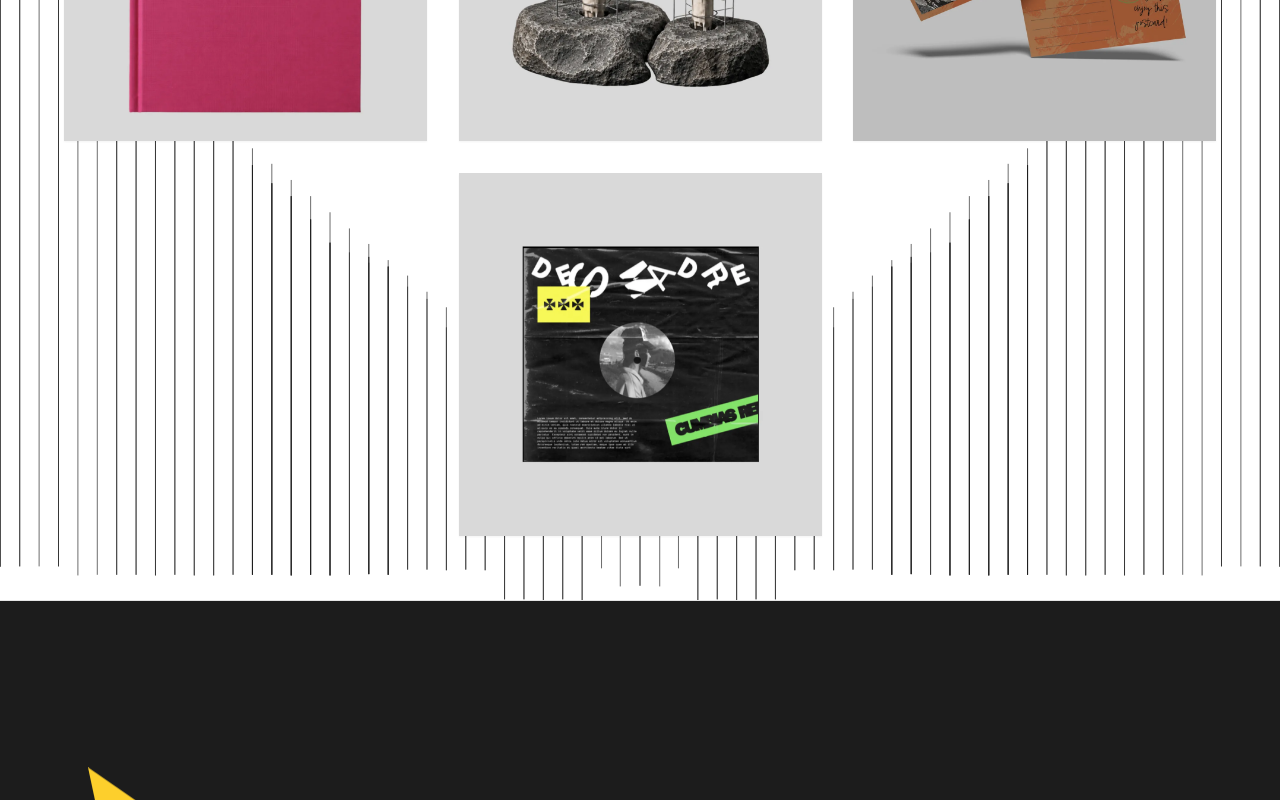
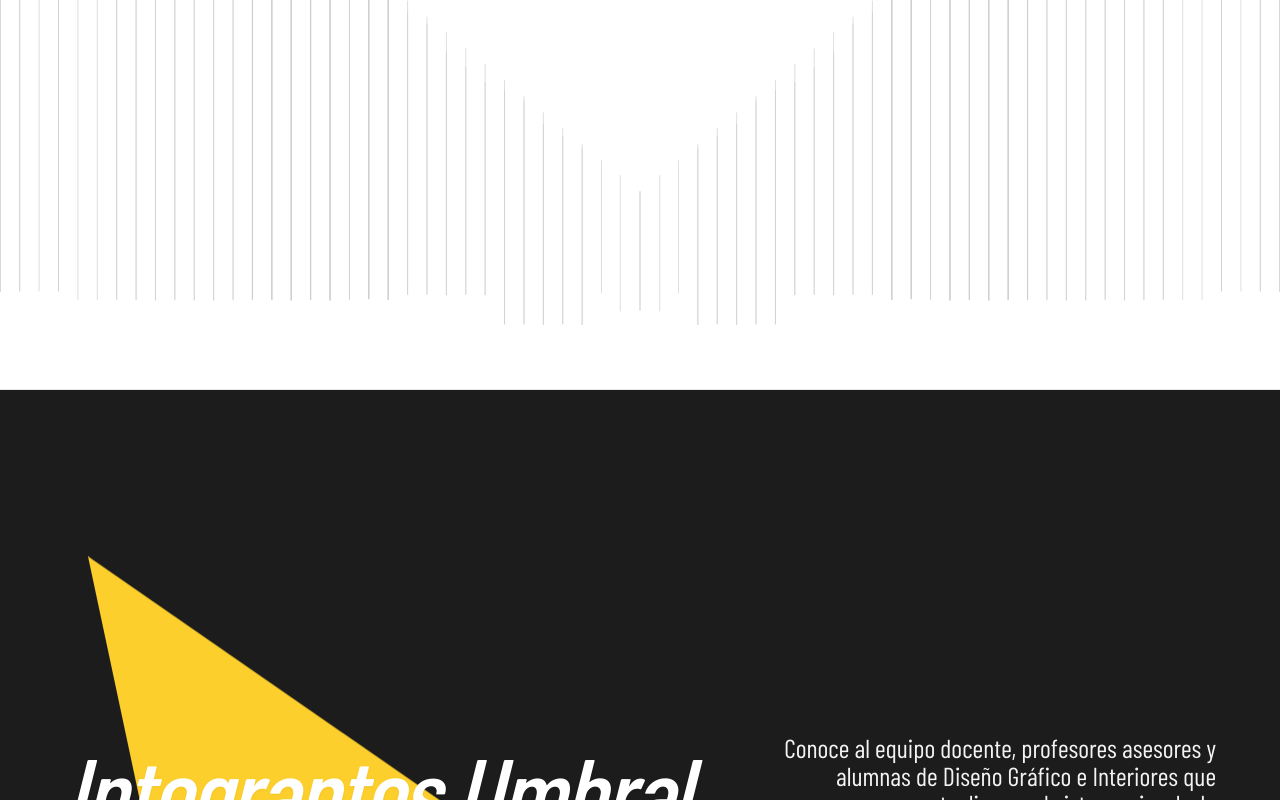
Before and after one commit to juankio/umbral-web, a Nuxt app: page /zona-maco in a window 1280 px wide. Shown: the part 2640-3440 px from the top of the page. Built offline with nearby package versions, Linux system fonts and the light colour scheme; a web font is replaced by a local one.

Commit message:
feat(zona-maco): cuadricula balanceada 5x2 (10 piezas completas) con lineas V como marca de agua sutil

```diff
--- a/components/zona-maco/ZonaMacoSelection.vue
+++ b/components/zona-maco/ZonaMacoSelection.vue
@@ -9,15 +9,14 @@
       <div ref="dividerRef" class="h-[2px] sm:h-[3px] bg-[#030303] max-w-[1440px] mx-auto mt-4 mb-8 sm:mb-10 will-change-transform" />
     </div>
 
-    <!-- Grid Editorial de 3 Columnas (patrón 3-3-3-1 centrado) -->
-    <div class="relative z-10 max-w-[1100px] xl:max-w-[1200px] mx-auto px-4 sm:px-6">
-      <div class="grid grid-cols-1 sm:grid-cols-2 lg:grid-cols-3 gap-4 sm:gap-6 lg:gap-8">
+    <!-- Grid Editorial de 5 Columnas (2 filas de 5 piezas = 10 piezas) -->
+    <div class="relative z-10 max-w-[1440px] mx-auto px-4 sm:px-6 lg:px-8">
+      <div class="grid grid-cols-2 sm:grid-cols-3 md:grid-cols-4 lg:grid-cols-5 gap-3.5 sm:gap-4 lg:gap-5 xl:gap-6">
         <article
           v-for="(item, idx) in productos"
           :key="item.slug"
           :ref="el => setCardRef(el, idx)"
           class="relative w-full aspect-square group overflow-hidden border-0 shadow-sm hover:shadow-xl transition-all duration-300 will-change-transform"
-          :class="{ 'lg:col-start-2': item.slug === 'desmadre' }"
           :style="{ backgroundColor: item.bg }"
           @mouseenter="onCardEnter(idx)"
           @mouseleave="onCardLeave(idx)"
@@ -55,22 +54,22 @@
       </div>
     </div>
 
-    <!-- Líneas en V oficiales de Figma al fondo que abrazan la base de la cuadrícula -->
+    <!-- Líneas en V como marca de agua sutil arquitectónica -->
     <div
-      class="absolute bottom-0 inset-x-0 pointer-events-none select-none z-0 flex items-end justify-center w-full max-w-[1500px] xl:max-w-[1680px] mx-auto overflow-hidden opacity-80 sm:opacity-90"
+      class="mt-12 sm:mt-16 flex items-end justify-center w-full max-w-[1540px] mx-auto pointer-events-none select-none overflow-hidden opacity-15 sm:opacity-20"
     >
       <img
         src="/images/zm-lines-v-left.svg"
         alt=""
         aria-hidden="true"
-        class="w-1/2 max-w-[750px] xl:max-w-[840px] h-auto object-contain object-bottom"
+        class="w-1/2 max-w-[770px] h-auto object-contain object-bottom"
         loading="lazy"
       />
       <img
         src="/images/zm-lines-v-right.svg"
         alt=""
         aria-hidden="true"
-        class="w-1/2 max-w-[750px] xl:max-w-[840px] h-auto object-contain object-bottom"
+        class="w-1/2 max-w-[770px] h-auto object-contain object-bottom"
         loading="lazy"
       />
     </div>
@@ -125,7 +124,7 @@ onMounted(() => {
   observeScrollReveal(headingRef, { type: 'heading', delay: 50 })
   observeScrollReveal(dividerRef, { type: 'divider', origin: 'center', delay: 150 })
   cardEls.value.forEach((card, i) => {
-    observeScrollReveal(card, { type: 'card', delay: (i % 3) * 70 })
+    observeScrollReveal(card, { type: 'card', delay: (i % 5) * 50 })
   })
 })
 </script>
```
